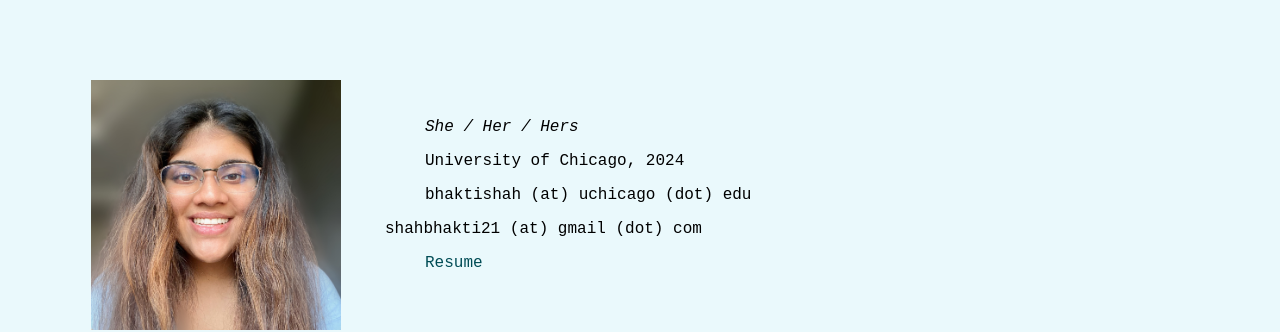
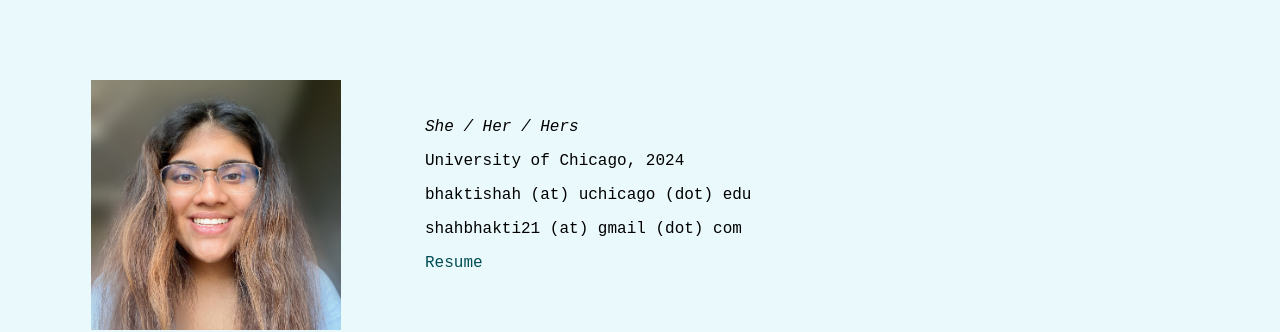
Before and after one commit to bhaktishh/bhaktishh.github.io, a plain HTML site: page index.html in a window 1280 px wide. Shown: the part 88-420 px from the top of the page. Drawn offline with Linux system fonts and the light colour scheme.

Commit message:
Update index.html

```diff
--- a/index.html
+++ b/index.html
@@ -14,7 +14,7 @@
           <p style="margin-left:40px"><em>She / Her / Hers</em></p>
           <p style="margin-left:40px">University of Chicago, 2024</p>
           <p style="margin-left:40px">bhaktishah (at) uchicago (dot) edu </p>
-          <p styl="margin-left:40px"> shahbhakti21 (at) gmail (dot) com </p>
+          <p style="margin-left:40px"> shahbhakti21 (at) gmail (dot) com </p>
           <p style="margin-left:40px"><a  style="text-decoration: none; color:rgb(0, 76, 85)" href="Shah_Bhakti_Resume.pdf">Resume</a></p>
         </td>
       </tr>
```
